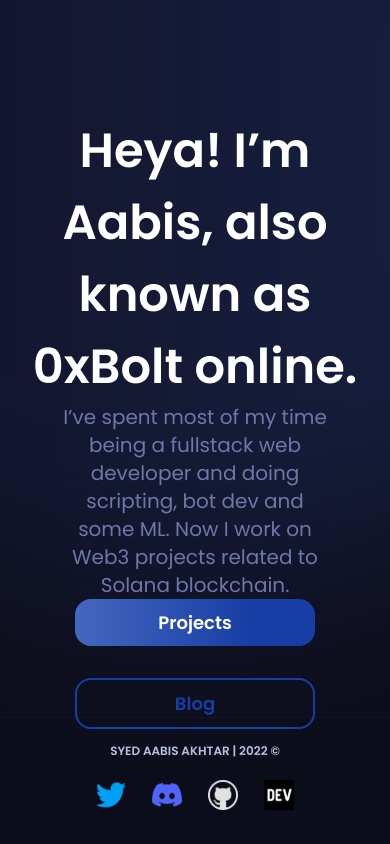
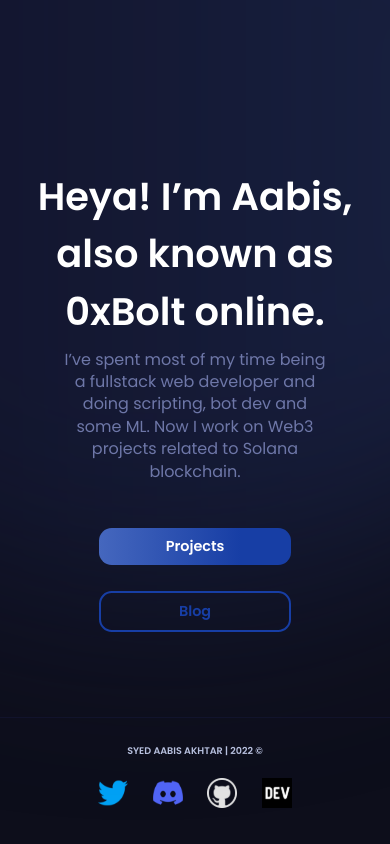
Before and after one commit to GitBolt/site, a Next.js app: page / in a window 390 px wide. Built offline with nearby package versions, Linux system fonts and the light colour scheme.

Commit message:
📱Fully responsive

```diff
--- a/components/Footer.tsx
+++ b/components/Footer.tsx
@@ -12,7 +12,6 @@
     <footer className={styles.footer}>
       <span>SYED AABIS AKHTAR | 2022 &#169;</span>
       <div className="flex gap-3">
-
         <Link href="https://twitter.com/0xBolt" passHref>
           <a target="_blank" rel="noopener noreferrer">
             <Image src={Twitter} height="30px" width="40px" />
--- a/pages/index.tsx
+++ b/pages/index.tsx
@@ -26,8 +26,9 @@
         <div className={styles.animation}>
           <Animation json={Person} height="40rem" width="55rem" />
         </div>
+        <Footer />
       </main>
-      <Footer />
+
     </div>
   );
 };
--- a/styles/Footer.module.scss
+++ b/styles/Footer.module.scss
@@ -3,8 +3,6 @@
     border-top: 1px solid #11132b;
     width: 100%;
     height: 15vh;
-    position: absolute;
-    bottom: 0;
     display: flex;
     align-items: center;
     justify-content: center;
--- a/styles/Index.module.scss
+++ b/styles/Index.module.scss
@@ -49,6 +49,11 @@
         align-self: center;
         z-index: 2;
     }
+    > footer {
+        grid-row: 5;
+        align-self: flex-end;
+        grid-column: 1/3;
+    }
 }
 
 .projects {
@@ -83,16 +88,16 @@
             grid-column: 1/3;
             align-self: center;
             justify-self: center;
-            margin: 0;
+            margin-left: 0;
         }
         > p {
             grid-column: 1/3;
-            margin: 0;
+            margin-left: 0;
             justify-self: center;
         }
         .buttons {
             grid-column: 1/3;
-            margin: 0;
+            margin-left: 0;
             justify-content: center;
         }
     }
--- a/styles/globals.scss
+++ b/styles/globals.scss
@@ -25,6 +25,9 @@
   @media only screen and (max-width: 1350px){
     font-size: 50%;
   }
+  @media only screen and (max-width: 500px){
+    font-size: 40%;
+  }
 }
 
 a {
```
